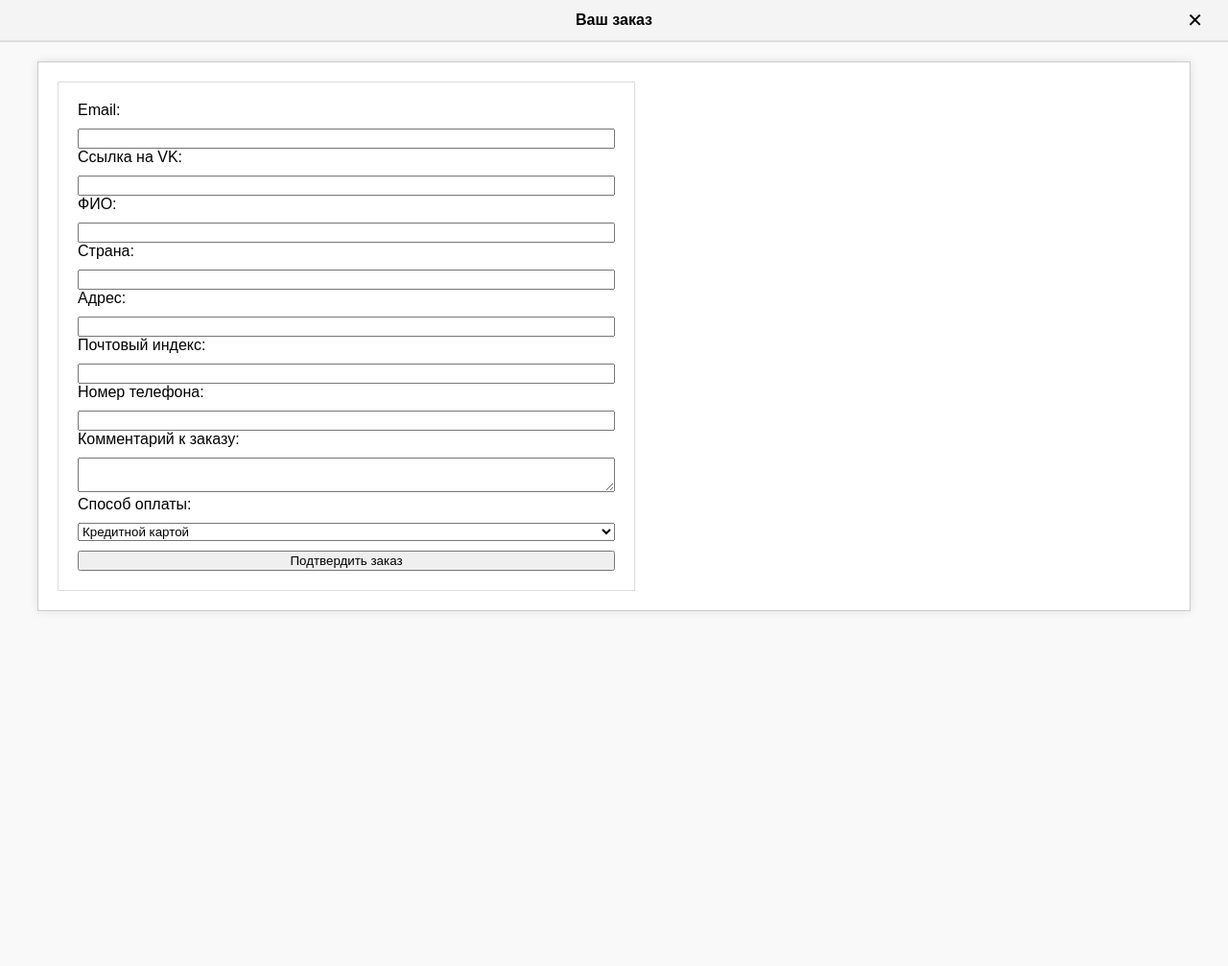
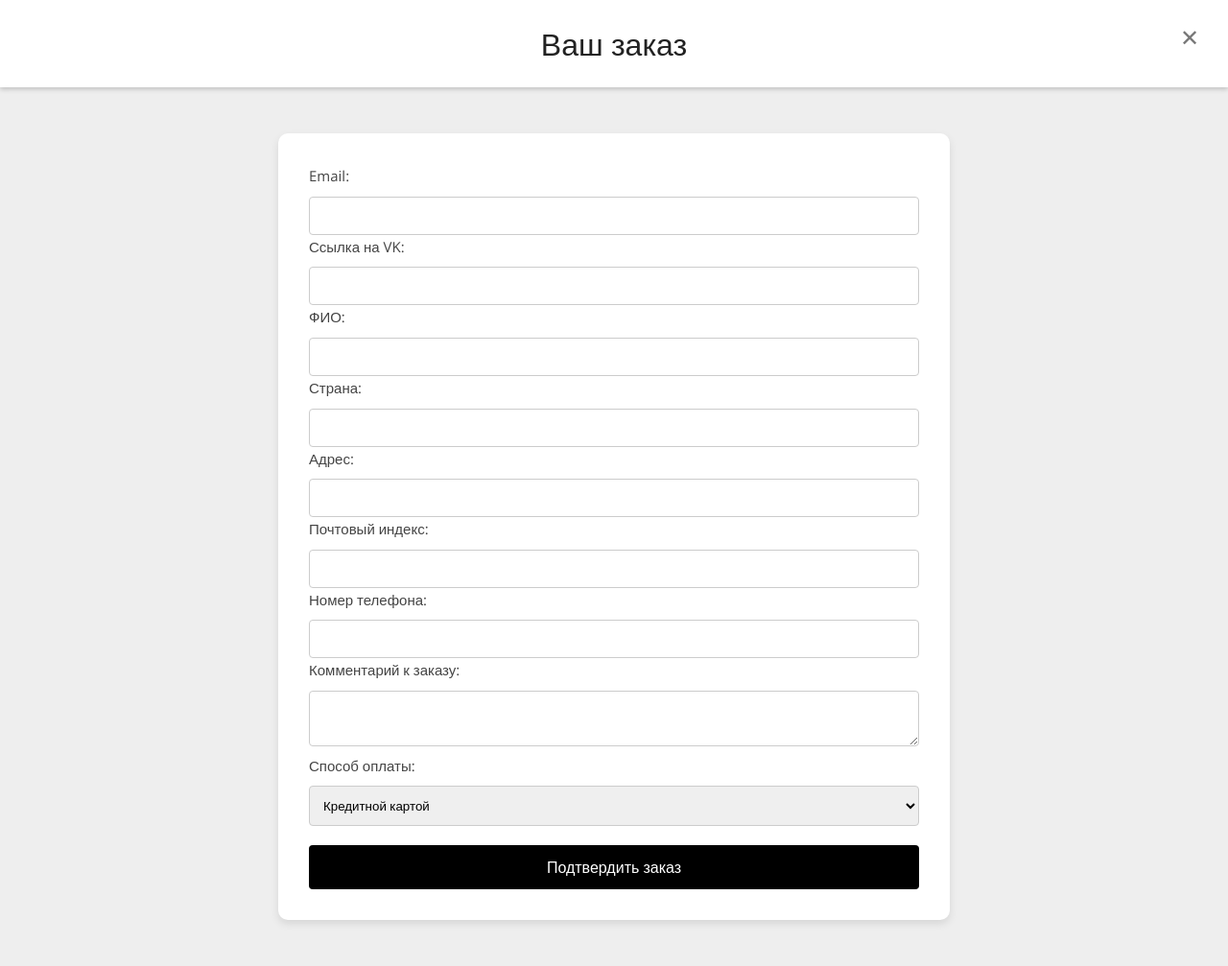
Before and after one commit to wastebrokenq/onlineShop, a Flask app: page /order in a window 1280 px wide. Shown: the whole page at 96% size. Before the commit the page ends 637 px from the top, so only its background shows below. Run offline with Flask 3, Linux system fonts and the light colour scheme.

Commit message:
new css styles for order form

```diff
--- a/run.py
+++ b/run.py
@@ -142,4 +142,4 @@ if __name__ == '__main__':
             db.session.add(admin_user)
             db.session.commit()
 
-    app.run(debug=True, host='0.0.0.0') # Запуск приложения в режиме отладки
+    app.run(debug=True) # Запуск приложения в режиме отладки
--- /dev/null
+++ b/static/css/order.css
@@ -0,0 +1,152 @@
+/* Подключение Google Fonts для современного шрифта */
+@import url('https://fonts.googleapis.com/css2?family=Open+Sans:wght@300;400&display=swap');
+
+* {
+    margin: 0;
+    padding: 0;
+    box-sizing: border-box;
+}
+
+body,
+input,
+button,
+select,
+textarea {
+    font-family: 'Open Sans', sans-serif;
+}
+
+body {
+    background-color: #eeeeee;
+    color: #333;
+    line-height: 1.6;
+}
+
+.header {
+    background-color: #ffffff;
+    padding: 20px;
+    text-align: center;
+    box-shadow: 0 2px 5px rgba(0, 0, 0, 0.2);
+}
+
+.header h1 {
+    font-weight: 400;
+    color: #222;
+}
+
+.close-button {
+    color: #777;
+    position: absolute;
+    right: 30px;
+    top: 22px;
+    font-size: 24px;
+    background: none;
+    border: none;
+    cursor: pointer;
+}
+
+.container {
+    background-color: #ffffff;
+    max-width: 700px;
+    margin: 3rem auto;
+    padding: 2rem;
+    box-shadow: 0 4px 8px rgba(0, 0, 0, 0.1);
+    border-radius: 10px;
+}
+
+.form-wrapper {
+    display: flex;
+    flex-direction: column;
+}
+
+.form-label {
+    margin-top: 1rem;
+    font-size: 15px;
+    color: #444;
+}
+
+input[type="email"],
+input[type="url"],
+input[type="text"],
+input[type="tel"],
+textarea,
+select {
+    width: 100%;
+    padding: 10px;
+    margin-top: 8px;
+    border: 1px solid #ccc;
+    border-radius: 4px;
+    transition: border-color 0.3s ease-in-out;
+}
+
+input[type="submit"] {
+    width: 100%;
+    background-color: #000000;
+    color: #fff;
+    border: none;
+    padding: 12px;
+    font-size: 16px;
+    cursor: pointer;
+    border-radius: 4px;
+    margin-top: 20px;
+}
+
+input[type="submit"]:hover {
+    background-color: #000000;
+}
+
+input[type="email"]:focus,
+input[type="url"]:focus,
+input[type="text"]:focus,
+input[type="tel"]:focus,
+textarea:focus,
+select:focus {
+    border-color: #000000;
+    outline: none;
+}
+
+/* Адаптация для мобильных устройств */
+@media (max-width: 768px) {
+
+    .header,
+    .container {
+        padding: 1rem;
+    }
+
+    .header h1 {
+        font-size: 20px;
+    }
+
+    .form-label,
+    input[type="email"],
+    input[type="url"],
+    input[type="text"],
+    input[type="tel"],
+    textarea,
+    select,
+    input[type="submit"] {
+        font-size: 14px;
+    }
+
+    .container {
+        margin: 1rem;
+        padding: 1rem;
+        max-width: auto;
+    }
+}
+
+/* Адаптация для очень маленьких экранов */
+@media (max-width: 480px) {
+    .header h1 {
+        font-size: 18px;
+    }
+
+    .close-button {
+        font-size: 20px;
+        right: 10px;
+        top: 10px;
+    }
+
+    input[type="submit"] {
+        padding: 10px;
+    }
+}
--- a/templates/order_form.html
+++ b/templates/order_form.html
@@ -1,66 +1,13 @@
 <!DOCTYPE html>
 <html lang="en">
+
 <head>
     <meta charset="UTF-8">
     <meta name="viewport" content="width=device-width, initial-scale=1.0">
+    <link rel="stylesheet" href="../static/css/order.css">
     <title>Форма заказа</title>
-    <style>
-        body {
-            font-family: Arial, sans-serif;
-            margin: 0;
-            background: #f9f9f9;
-        }
-        .header {
-            display: flex;
-            justify-content: center;
-            align-items: center;
-            padding: 10px 20px;
-            background: #f4f4f4;
-            border-bottom: 2px solid #ddd;
-        }
-        .header h1 {
-            margin: 0;
-            font-size: 16px;
-            line-height: 1.35;
-        }
-        .container {
-            width: 1200px;
-            margin: 20px auto;
-            background: #fff;
-            border: 1px solid #ccc;
-            box-shadow: 0 0 10px rgba(0,0,0,0.1);
-        }
+</head>
 
-        .form-wrapper {
-            width: 560px;
-            margin: 20px;
-            padding: 20px;
-            background: #ffffff; /* Можно задать любой фон, например, белый */
-            border: 1px solid #ddd; /* Опционально, добавляет границу вокруг формы */
-        }
-
-        .close-button {
-            font-size: 20px;
-            border: none;
-            background: none;
-            cursor: pointer;
-            position: absolute;
-            right: 20px;
-        }
-        .form-label, input, select, textarea {
-            width: 100%;
-            margin-top: 10px;
-            box-sizing: border-box;
-        }
-        @media (max-width: 1220px) {
-            .container {
-                width: 100%;
-                margin: 0;
-                box-shadow: none;
-            }
-        }
-    </style>
-</head>
 <body>
     <div class="header">
         <h1>Ваш заказ</h1>
@@ -70,29 +17,39 @@
         <div class="form-wrapper">
             <form action="/submit_order" method="post">
                 <label for="email" class="form-label">Email:</label>
-                <input type="email" id="email" name="email" required><br>
+                <input type="email" id="email" name="email" required>
+
                 <label for="vk_link" class="form-label">Ссылка на VK:</label>
-                <input type="url" id="vk_link" name="vk_link" required><br>
+                <input type="url" id="vk_link" name="vk_link" required>
+
                 <label for="full_name" class="form-label">ФИО:</label>
-                <input type="text" id="full_name" name="full_name" required><br>
+                <input type="text" id="full_name" name="full_name" required>
+
                 <label for="country" class="form-label">Страна:</label>
-                <input type="text" id="country" name="country" required><br>
+                <input type="text" id="country" name="country" required>
+
                 <label for="address" class="form-label">Адрес:</label>
-                <input type="text" id="address" name="address" required><br>
+                <input type="text" id="address" name="address" required>
+
                 <label for="postal_code" class="form-label">Почтовый индекс:</label>
-                <input type="text" id="postal_code" name="postal_code" required><br>
+                <input type="text" id="postal_code" name="postal_code" required>
+
                 <label for="phone" class="form-label">Номер телефона:</label>
-                <input type="tel" id="phone" name="phone" required><br>
+                <input type="tel" id="phone" name="phone" required>
+
                 <label for="comment" class="form-label">Комментарий к заказу:</label>
-                <textarea id="comment" name="comment"></textarea><br>
+                <textarea id="comment" name="comment"></textarea>
+
                 <label for="payment_method" class="form-label">Способ оплаты:</label>
                 <select id="payment_method" name="payment_method">
                     <option value="credit_card">Кредитной картой</option>
-                </select><br>
+                </select>
+
                 <input type="submit" value="Подтвердить заказ">
             </form>
         </div>
     </div>
 
 </body>
+
 </html>
```
